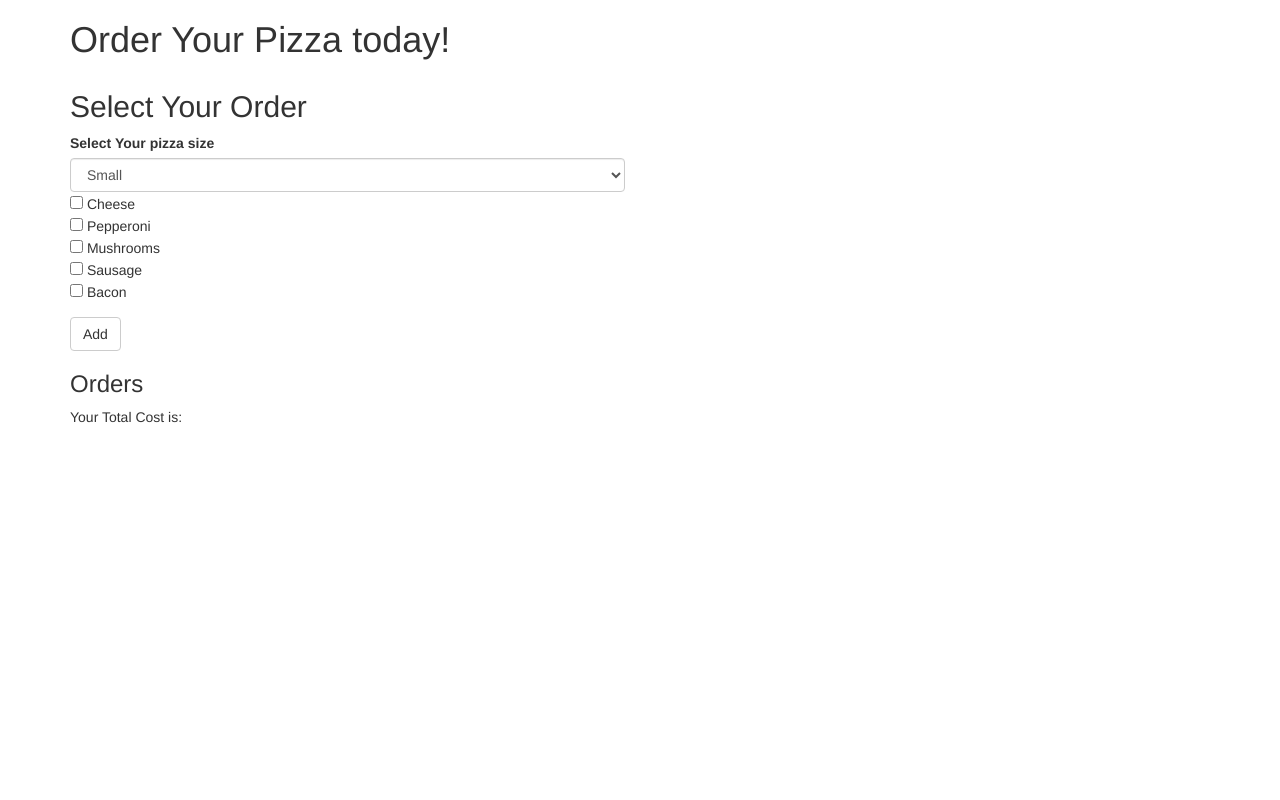
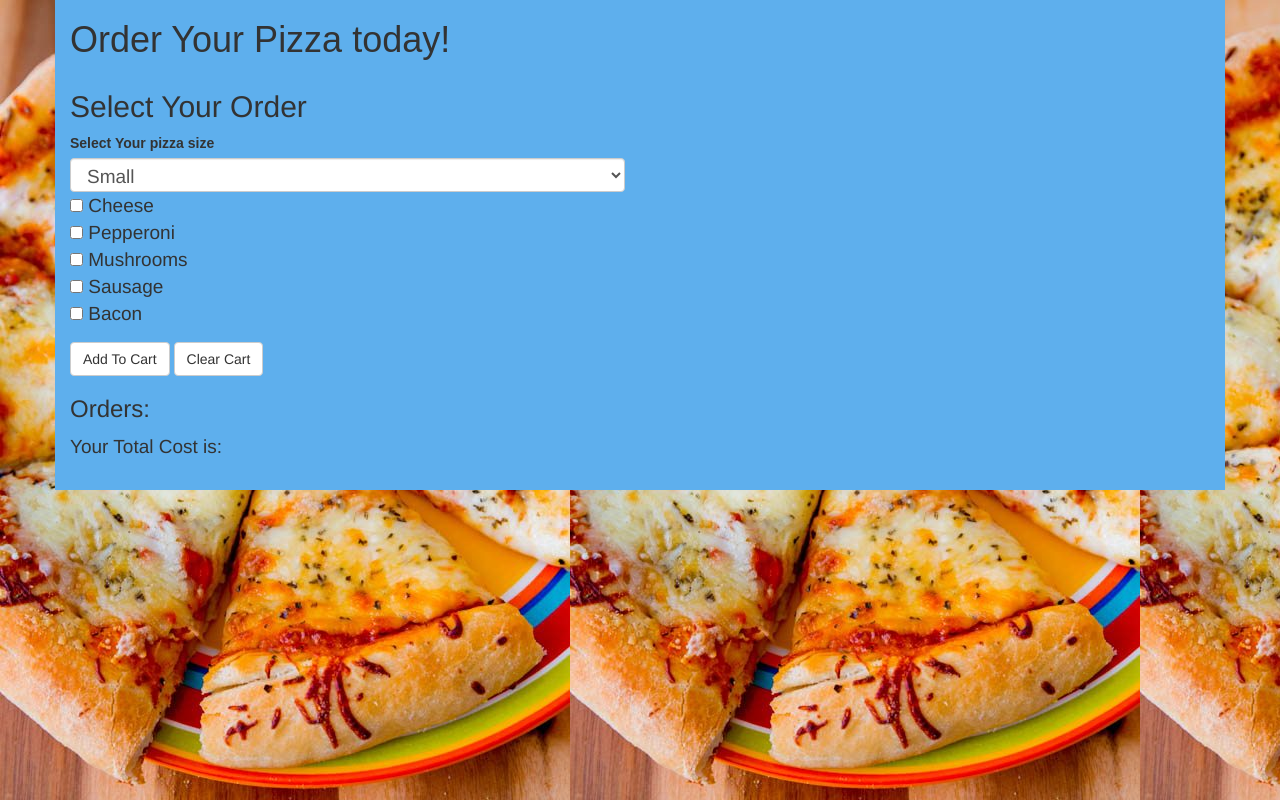
Before and after one commit to june11084/Pizza-order, a plain HTML site: page index.html in a window 1280 px wide. Drawn offline with Linux system fonts and the light colour scheme.

Commit message:
added css styles

```diff
--- a/css/styles.css
+++ b/css/styles.css
@@ -1,10 +1,39 @@
 #show-details {
   display: none;
 }
+#address {
+  display: none:
+}
 .order {
   cursor: pointer;
-  color: #0088cc;
+  color: #0800FF;
 }
 .order:hover {
   text-decoration: underline;
 }
+body {
+  background-image: url("../img/pizza.jpg");
+}
+.container {
+  margin-bottom:200px;
+  background-color: #5eafed;
+  padding-bottom: 20px;
+}
+.container h1 {
+  font-family:sans-serif;
+}
+.container h2 {
+  text-emphasis:0px;
+}
+.container ol,p {
+  font-size: 19px;
+}
+.container label {
+  font-family:sans-serif;
+}
+.form-group {
+  font-size: 19px;
+}
+.form-control {
+  font-size: 19px;
+}
--- a/index.html
+++ b/index.html
@@ -28,9 +28,10 @@
                 <input type="checkbox" name="topping"  value="Sausage"> Sausage <br>
                 <input type="checkbox" name="topping"  value="Bacon"> Bacon <br>
             </div>
-            <button type="submit" class="btn btn-default">Add</button>
+            <button type="submit" class="btn btn-default">Add To Cart</button>
+            <input type="button" class="btn btn-default" value="Clear Cart" onClick="location.href=location.href">
           </form>
-          <h3>Orders</h3>
+          <h3>Orders:</h3>
           <ol id="orders"></ol>
           <p>Your Total Cost is: <span id="total"></span></p>
         </div>
@@ -42,6 +43,7 @@
             <p>Toppings: <span class="toppings"></span></p>
             <p>Cost: <span class="cost"></span></p>
           </div>
+        </div>
       </div>
     </div>
   </body>
```
Also changed, not shown: img/pizza.jpg (added).
